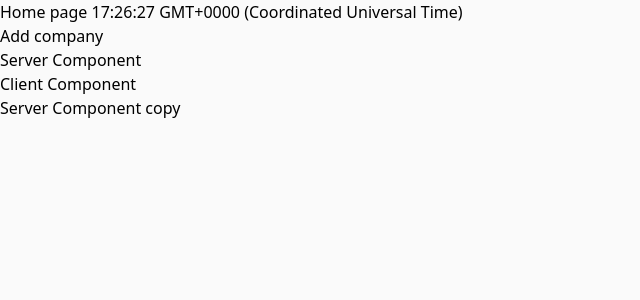
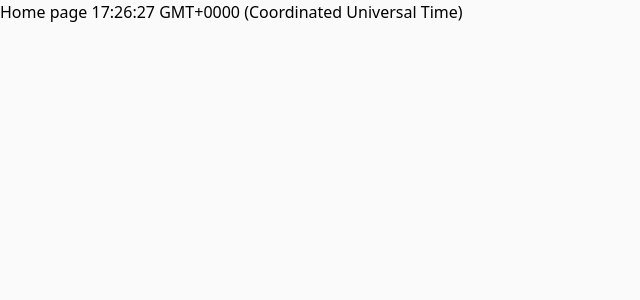
Before and after one commit to darynna/crm-app, a Next.js app: page / in a window 1280 px wide. Shown: the top 300 px of the page, without its empty margins (0-640 px from the left). Built offline with nearby package versions, Linux system fonts and the light colour scheme.

Commit message:
Get starting with routing

```diff
--- a/src/app/page.tsx
+++ b/src/app/page.tsx
@@ -1,9 +1,9 @@
 // import StatusLabel, {Status} from "@/src/app/components/status-label";
 import {headers} from "next/headers";
-import AddCompanyButton from "@/src/app/components/add-company-button";
-import ServerComponent from "@/src/app/components/server-component";
-import ClientComponent from "@/src/app/components/client-component";
-import ServerComponentCopy from "@/src/app/components/server-component-copy";
+// import AddCompanyButton from "@/src/app/components/add-company-button";
+// import ServerComponent from "@/src/app/components/server-component";
+// import ClientComponent from "@/src/app/components/client-component";
+// import ServerComponentCopy from "@/src/app/components/server-component-copy";
 
 export default function Home() {
     console.log(headers());
@@ -14,10 +14,10 @@
           {/*<StatusLabel status={Status.NotActive}>Not Active</StatusLabel>*/}
           {/*<StatusLabel status={Status.Pending}>Pending</StatusLabel>*/}
           {/*<StatusLabel status={Status.Suspended}>Suspended</StatusLabel>*/}
-          <AddCompanyButton/>
-          <ServerComponent/>
-         <ClientComponent> <ServerComponentCopy/>
-        </ClientComponent>
+        {/*  <AddCompanyButton/>*/}
+        {/*  <ServerComponent/>*/}
+        {/* <ClientComponent> <ServerComponentCopy/>*/}
+        {/*</ClientComponent>*/}
       </main>
   );
 }
```
Also changed, not shown: src/app/dashboard/page.tsx (added, +13 -0 lines), src/app/dashboard/settings/page.tsx (added, +13 -0 lines).
